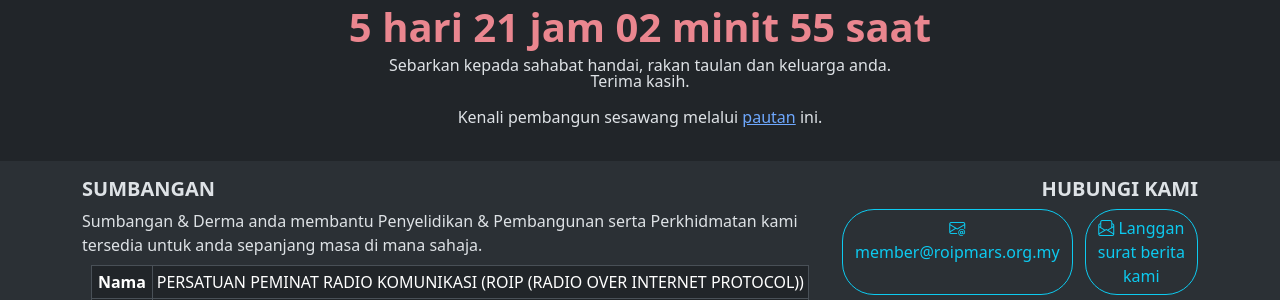
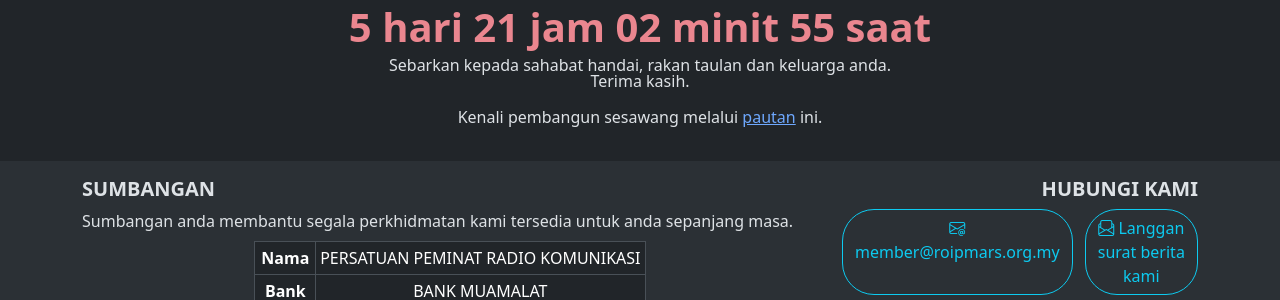
Before and after one commit to hafiziruslan/www.roipdarulaman.com, a PHP site: page /index.php in a window 1280 px wide. Shown: the part 586-886 px from the top of the page. Run offline with PHP 8.4, Linux system fonts and the light colour scheme; data that the repository does not hold is empty; some libraries are stand-ins or nearby versions.

Commit message:
shoten footer & debug in https

```diff
--- a/footer.php
+++ b/footer.php
@@ -13,16 +13,16 @@
         <div class='row my-2'>
           <div class='col-lg-8 mx-auto my-1 text-md-start'>
             <h5 class='text-uppercase mb-2 fw-bold'>Sumbangan</h5>
-            <p class='mb-2'>Sumbangan &amp; Derma anda membantu Penyelidikan &amp; Pembangunan serta Perkhidmatan kami tersedia untuk anda sepanjang masa di mana sahaja.</p>
+            <p class='mb-2'>Sumbangan anda membantu segala perkhidmatan kami tersedia untuk anda sepanjang masa.</p>
             <table class='table table-sm table-bordered text-center align-middle text-wrap my-0 mx-auto w-auto' style='white-space: nowrap'>
               <tbody>
                 <tr>
                   <th>Nama</th>
-                  <td>PERSATUAN PEMINAT RADIO KOMUNIKASI &#40;ROIP &#40;RADIO OVER INTERNET PROTOCOL&#41;&#41;</td>
+                  <td>PERSATUAN PEMINAT RADIO KOMUNIKASI</td>
                 </tr>
                 <tr>
                   <th>Bank</th>
-                  <td>BANK MUAMALAT MALAYSIA BERHAD / BMMBMYKL</td>
+                  <td>BANK MUAMALAT</td>
                 </tr>
                 <tr>
                   <th>Akaun</th>
@@ -31,7 +31,6 @@
               </tbody>
             </table>
             <p class='my-1 text-center'>Kami juga menerima <a class='link-primary' href='#' onClick='DonateWindow=window.open("https://payment.tngdigital.com.my/sc/bDLnBmDoDq", "TNGD RoIPMARS Donation", "width=800,height=600"); return false;'>TnG eWallet</a> | <a class='link-primary' href='#' onClick='DonateWindow=window.open("https://toyyibpay.com/sumbanganroipmars", "FPX Donation", "width=800,height=600"); return false;'>FPX MY Banks</a> | <a class='link-primary' href='#' onClick='DonateWindow=window.open("https://donate.stripe.com/5kA8AceIg7Gegbm5kk", "Stripe Donation", "width=800,height=600"); return false;'>Debit/Kredit Kad</a></p>
-            <p class='my-0 text-center'>&mdash; DARI ANDA KEMBALI KEPADA ANDA &mdash;</p>
           </div>
           <div class='col-lg-4 mx-auto my-1'>
             <h5 class='text-uppercase mb-2 fw-bold text-md-end'>Hubungi Kami</h5>
@@ -57,7 +56,7 @@
         </div>
         <div class='row my-2 d-flex align-items-center'>
           <div class='col-md-9'>
-            <p class='text-md-start font-monospace user-select-none'><a href='../../policies' class='text-reset text-decoration-none pe-auto'>Polisi Perkhidmatan</a><span class='text-body-tertiary'> &#124; <i class='fa-solid fa-code'></i> <i class='fa-brands fa-github'></i> <i class='fa-brands fa-php'></i> <i class='fa-brands fa-html5'></i> <i class='fa-brands fa-bootstrap'></i> <i class='fa-brands fa-css3'></i> <i class='fa-brands fa-font-awesome'></i> <i class='fa-brands fa-cloudflare'></i><br><?php date_default_timezone_get(); $fileindir = filemtime(scandir(__DIR__)[0]); function getVisitorIp() { if (!empty($_SERVER['HTTP_CLIENT_IP'])) { $ipAdress = $_SERVER['HTTP_CLIENT_IP']; } elseif (!empty($_SERVER['HTTP_X_FORWARDED_FOR'])) { $ipAdress = $_SERVER['HTTP_X_FORWARDED_FOR']; } else { $ipAdress = $_SERVER['https://api64.ipify.org']; } return $ipAdress; } echo 'Kemaskini: ' . date('d/m/Y, h:i A', $fileindir) . ' &#124; IP Anda: ' . getVisitorIp(); ?><br><i class='bi-c-circle'></i> 2020&ndash;<script>document.write(new Date().getFullYear())</script> Hak Cipta Terpelihara. &#124; PERSATUAN PEMINAT RADIO KOMUNIKASI &#40;ROIP&#91;RADIO OVER INTERNET PROTOCOL&#93;&#41; PPM-006-10-01062020</span></p>
+            <p class='text-md-start font-monospace user-select-none'><a href='../../policies' class='text-reset text-decoration-none pe-none'>Polisi Perkhidmatan</a><span class='text-body-tertiary'> &#124; <i class='fa-solid fa-code'></i> <i class='fa-brands fa-github'></i> <i class='fa-brands fa-php'></i> <i class='fa-brands fa-html5'></i> <i class='fa-brands fa-bootstrap'></i> <i class='fa-brands fa-css3'></i> <i class='fa-brands fa-font-awesome'></i> <i class='fa-brands fa-cloudflare'></i><br><?php date_default_timezone_get(); $fileindir = filemtime(scandir(__DIR__)[0]); function getVisitorIp() { if (!empty($_SERVER['HTTP_CLIENT_IP'])) { $ipAdress = $_SERVER['HTTP_CLIENT_IP']; } elseif (!empty($_SERVER['HTTP_X_FORWARDED_FOR'])) { $ipAdress = $_SERVER['HTTP_X_FORWARDED_FOR']; } else { $ipAdress = $_SERVER['https://api64.ipify.org']; } return $ipAdress; } echo 'Kemaskini: ' . date('d/m/Y, h:i A', $fileindir) . ' &#124; IP Anda: ' . getVisitorIp(); ?><br><i class='bi-c-circle'></i> 2020&ndash;<script>document.write(new Date().getFullYear())</script> Hak Cipta Terpelihara. &#124; ROIPDARULAMAN</span></p>
           </div>
           <div class='col-md-3 ml-lg-0 mb-3'>
             <div class='text-md-end'>
```
